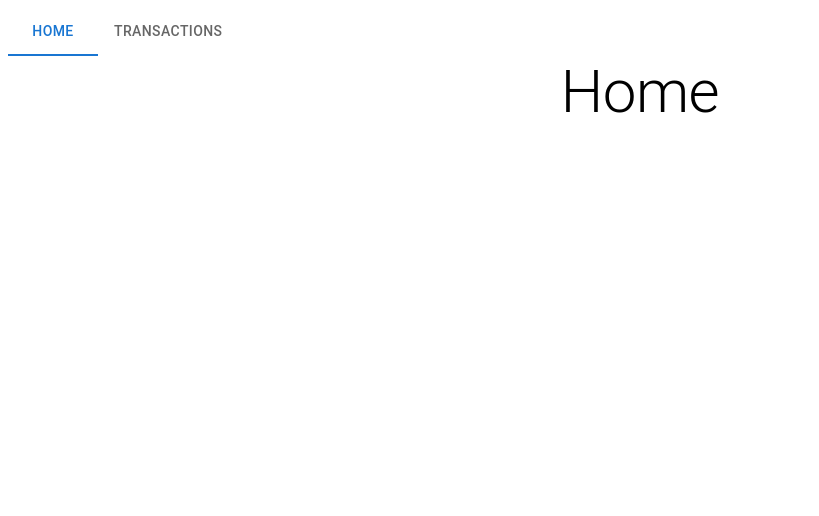
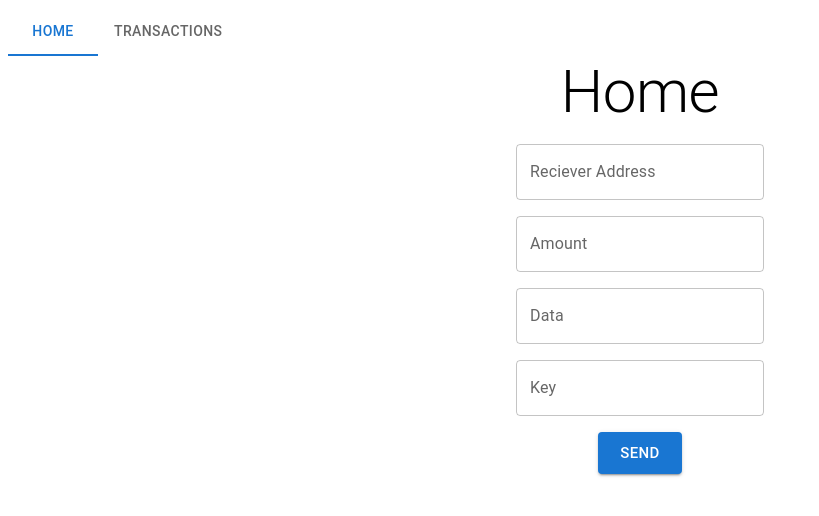
Before and after one commit to sahilsr20/TransactOne, a React (Vite) app: page /home in a window 1280 px wide. Shown: the top 516 px of the page, without its empty margins (0-819 px from the left). Built offline with nearby package versions, Linux system fonts and the light colour scheme.

Commit message:
src: transaction adding functionality added

```diff
--- a/src/App.jsx
+++ b/src/App.jsx
@@ -1,10 +1,20 @@
+import { Grid } from '@mui/material';
 import { Outlet } from 'react-router-dom'
-import { CenterGrid } from './components/GridItem'
+
+const AppGrid = (props)=>(
+  <Grid
+  container
+  direction="column"
+  justifyContent="space-around"
+  alignItems="center">
+    {props.children}
+  </Grid>
+);
 function App() {
   return (
-	<CenterGrid>
-		<Outlet/>
-	</CenterGrid>
+    <AppGrid>
+		  <Outlet/>
+    </AppGrid>
   )
 }
 
--- a/src/components/DataComponent.jsx
+++ b/src/components/DataComponent.jsx
@@ -1,6 +1,30 @@
 import { Paper, Typography } from "@mui/material";
 import { GridItem ,CenterGrid} from "./GridItem";
 
+
+const BasicCard =(props)=>  (
+    <Card sx={{ minWidth: 275 }}>
+        <CardContent>
+          <Typography sx={{ fontSize: 14 }} color="text.secondary" gutterBottom>
+            Transaction
+          </Typography>
+          <Typography variant="h5" component="div">
+            Sender is {props.sender}
+          </Typography>
+          <Typography sx={{ mb: 1.5 }} color="text.secondary">
+            Reciever
+          </Typography>
+          <Typography variant="body2">
+            {props.reciever}
+            <br />
+            {'"a benevolent smile"'}
+          </Typography>
+        </CardContent>
+        <CardActions>
+          <Button size="small">Learn More</Button>
+        </CardActions>
+    </Card>
+);
 const DataContainer = (props)=>(
     <CenterGrid>
     <GridItem>
@@ -16,10 +40,10 @@ const DataContainer = (props)=>(
 </CenterGrid>
 );
 
-const DataItem = (props)=>(
+export const DataItem = (props)=>(
     <Paper>
         <DataContainer {...props}/>
     </Paper>
 );
 
-export default DataItem;
+export default BasicCard;
--- a/src/components/GridItem.jsx
+++ b/src/components/GridItem.jsx
@@ -1,7 +1,8 @@
 import { Grid } from "@mui/material";
 const GridItem =(props)=>(
     <Grid
-    item>
+    item
+    {...props}>
         {props.children}
     </Grid>
 );
@@ -9,9 +10,8 @@ const MiddlePageGrid=(props)=>(
     <Grid
     container
     direction="column"
-    justifyContent="space-around"
-    alignItems="center"
-    style={{minHeight:"100vh"}}>
+    {...props}
+    >
         {props.children}
     </Grid>
 )
@@ -28,11 +28,12 @@ const CenterRowGrid = (props)=>(
 );
 const CenterColGrid=(props) =>(
        <Grid
-       container
-       direction="column"
-       justifyContent="space-evenly"
-       alignItems="center"
-       style={{minHeight:"100%"}}>
+        container
+        spacing={2}
+        direction="column"
+        justifyContent="space-evenly"
+        alignItems="center"
+        >
            {props.children}
        </Grid>
     )
--- /dev/null
+++ b/src/components/SubmitComponent.jsx
@@ -0,0 +1,69 @@
+import { Button } from '@mui/material';
+import TextField from '@mui/material/TextField';
+import { useState } from 'react';
+import {CenterGrid,GridItem,CenterRowGrid} from './GridItem';
+import { addTransaction } from '../data/Transactions';
+const SubmitButton = (props)=>(
+    <Button variant='contained' size='large'   {...props}>
+        Send
+    </Button>
+);
+
+function SubmitComponent(props){
+
+    let [keyFieldValue, stateKeyFieldValue] = useState('');
+    let [recieverTextField,stateRecieverTextField] =  useState('');
+    let [dataTextField,stateDataTextFieldValue]=useState('');
+    let [amountTextField,stateAmountTextField] =  useState(null);
+
+    return(
+    <CenterGrid>
+        <GridItem >
+            <TextField
+                label="Reciever Address"
+                placeholder="0x9143..."
+                onChange={(e) => {
+                    stateRecieverTextField(e.target.value);
+                }}
+            />
+                </GridItem>
+                    <GridItem >
+                        <TextField
+                        label="Amount"
+                        placeholder="1 ETH"
+                        onChange={(e) => {
+                            stateAmountTextField(Number(e.target.value));
+                        }}
+                />
+        </GridItem>
+        <GridItem>
+            <TextField
+                label="Data"
+                placeholder="Fire up!!"
+                onChange={(e) => {
+                    stateDataTextFieldValue(e.target.value);
+                }}
+            />
+        </GridItem>
+        <GridItem>
+            <TextField
+                label="Key"
+                placeholder="A Lock needs a key"
+                onChange={(e) => {
+                    stateKeyFieldValue(e.target.value);
+                }}
+            />
+        </GridItem>
+        <GridItem>
+            <SubmitButton onClick={()=>{
+                if(keyFieldValue==''||recieverTextField==''||dataTextField==''||amountTextField==null){
+
+                }else{
+                    addTransaction(recieverTextField,amountTextField,dataTextField,keyFieldValue);
+                }
+            }} />
+        </GridItem>
+    </CenterGrid>
+    );
+}
+export default SubmitComponent;
--- a/src/data/Transactions.js
+++ b/src/data/Transactions.js
@@ -30,30 +30,42 @@ export async function isWalletUnlocked() {
 }
 
 
+export async function  addTransaction(address,amount,data,key){
+    const currentSigner = getCurrentSigner();
+    const transactionsAbi = new ethers.Contract(contractAddress, TransactionsAbi.abi,currentSigner);
+    const signedAbi = transactionsAbi.connect(currentSigner);
+
+    signedAbi
+    .addToBlockchain(address,amount,data,key)
+    .catch((val)=>{
+        console.log(val);
+    });
+}
+
 class Transactions {
-    transactionsAbi;
     observable;
     constructor(){
-        this.transactionsAbi = new ethers.Contract(contractAddress, TransactionsAbi.abi);
         this.init();
     }
-    async addTransaction(address,amount,data,key){
-        const blockChainAddress = ethers.utils.getAddress(address);
-        const currentSigner = getCurrentSigner();
-        const signedAbi = this.transactionsAbi.connect(currentSigner);
-        signedAbi.addToBlockchain(blockChainAddress.address,amount,data,key);
-    }
+
     async init(){
-        // Connect to the network
         this.observable =  new Observable(subscriber=>{
             setInterval(
                 ()=>{
-                    this.transactionsAbi.getAllTransactions()
+
+                    //getting signer and  initiaziling the transactionAbi
+                    const currentSigner = getCurrentSigner();
+                    const transactionsAbi = new ethers.Contract(contractAddress, TransactionsAbi.abi,currentSigner);
+
+                    //fetching all the transactions array
+                    transactionsAbi
+                    .connect(currentSigner)
+                    .getAllTransactions()
                     .then(
                         (val)=>{
-                            console.log(val);
                         subscriber.next(val);
                         }).catch((val=>{
+                            console.log(val);
                         }))
                 },100);
         })
--- a/src/pages/Home.jsx
+++ b/src/pages/Home.jsx
@@ -1,19 +1,18 @@
 import { Typography } from "@mui/material";
 import { useState ,useLayoutEffect} from "react";
-import DataItem from "../components/DataComponent";
 import NavBar from "../components/Navbar";
 import Transactions from "../data/Transactions";
-
+import SubmitComponent from "../components/SubmitComponent";
+import { CenterGrid, GridItem } from "../components/GridItem";
 
 export default function Home(props){
-
-
   const [currentTransactions,transactionsState] = useState([]);
 
   useLayoutEffect(() => {
     let transactions = new Transactions();
     const observable = transactions.Observable;
     observable.subscribe(transactionsState);
+    console.log(currentTransactions);
     return () => {
 
     }
@@ -22,12 +21,17 @@ export default function Home(props){
   return(
   <>
     <NavBar value={0}/>
-      <Typography variant="h2">
-        Home
-      </Typography>
-      {currentTransactions.map((val)=>{
-        <DataItem reciever="Me" sender ="Him"/>
-      })}
+    <CenterGrid>
+      <GridItem>
+        <Typography variant="h2">
+          Home
+       </Typography>
+      </GridItem>
+      <GridItem>
+      <SubmitComponent/>
+      </GridItem>
+    </CenterGrid>
+
     </>
   );
 };
--- a/src/pages/IndexPage.jsx
+++ b/src/pages/IndexPage.jsx
@@ -1,14 +1,14 @@
 import { Button, Typography } from "@mui/material"
-import { CenterGrid, CenterRowGrid, GridItem, MiddlePageGrid } from "../components/GridItem"
+import {  CenterRowGrid, GridItem} from "../components/GridItem"
 import { Link as RouterLink } from "react-router-dom";
 const NavButtons = (props)=>(
     <>
-        <GridItem>
+        <GridItem xs={6}>
             <Button LinkComponent={RouterLink} to="/home" variant="outlined" size="large">
                 Home
             </Button>
         </GridItem>
-        <GridItem>
+        <GridItem  xs={6}>
             <Button LinkComponent={RouterLink} to="/transactions" variant="contained" size="large">
                 Transactions
             </Button>
@@ -17,15 +17,21 @@ const NavButtons = (props)=>(
 );
 
 const IndexPage = ()=>(
-    <MiddlePageGrid>
-        <Typography variant="h1">
-            Welcome to Transact One
-        </Typography>
-        <CenterRowGrid>
-            <NavButtons/>
-        </CenterRowGrid>
-    </MiddlePageGrid>
+    <>
+    <GridItem>
 
+    </GridItem>
+        <GridItem xs={12}>
+            <Typography variant="h1">
+                Welcome to Transact One
+            </Typography>
+        </GridItem>
+        <GridItem xs={12}>
+            <CenterRowGrid>
+                <NavButtons/>
+            </CenterRowGrid>
+        </GridItem>
+    </>
 )
 
 export default IndexPage
--- a/src/pages/Transactions.jsx
+++ b/src/pages/Transactions.jsx
@@ -4,9 +4,9 @@ import NavBar from "../components/Navbar";
 const Transactions = ()=>(
     <>
         <NavBar value={1}/>
-        <Typography variant="h2">
+            <Typography variant="h2">
             Transactions
-        </Typography>
+            </Typography>
     </>
  );
 
```
